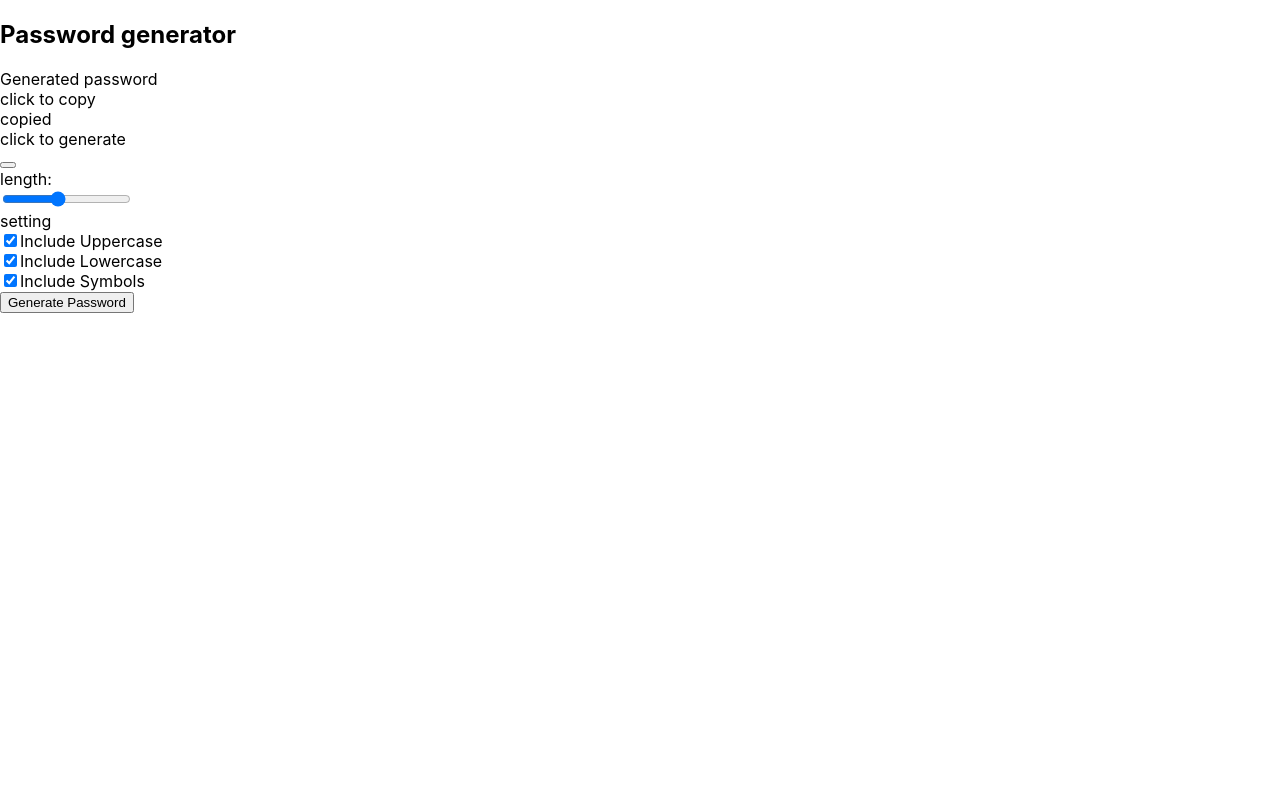
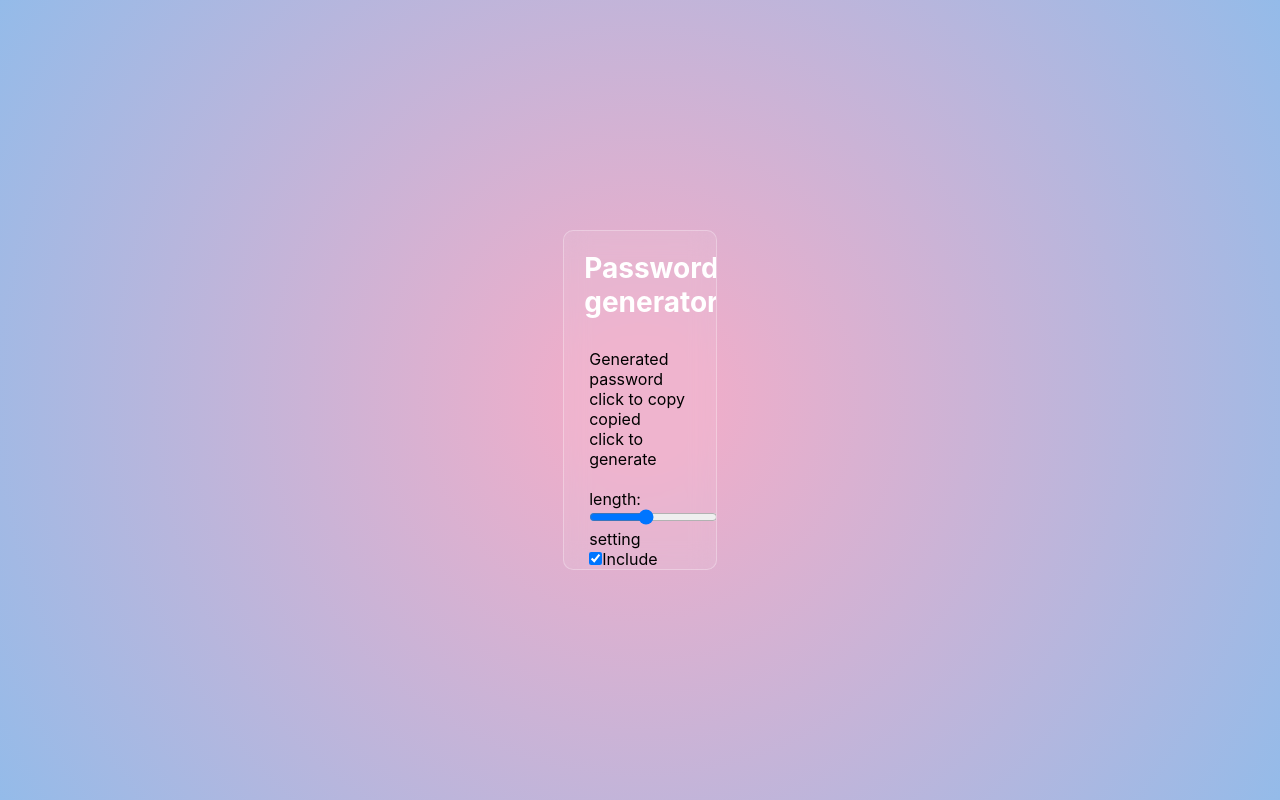
Before and after one commit to NikitOS-ssd/Pass-generator-app, a React (Create React App) app: page / in a window 1280 px wide. Built offline with nearby package versions, Linux system fonts and the light colour scheme.

Commit message:
Implements first css style

```diff
--- a/src/App.css
+++ b/src/App.css
@@ -1,38 +1,37 @@
-.App {
-  text-align: center;
+* {
+  margin: 0;
+  padding: 0;
+  box-sizing: border-box;
 }
-
-.App-logo {
-  height: 40vmin;
-  pointer-events: none;
+body {
+  width: 100vw;
+  height: 100vh;
+  display: flex;
+  justify-content: center;
+  align-items: center;
+  background: rgb(238,174,202);
+  background: radial-gradient(circle, rgba(238,174,202,1) 9%, rgba(148,187,233,1) 100%);
 }
-
-@media (prefers-reduced-motion: no-preference) {
-  .App-logo {
-    animation: App-logo-spin infinite 20s linear;
-  }
+button {
+  border: 0;
+  outline: 0;
 }
-
-.App-header {
-  background-color: #282c34;
-  min-height: 100vh;
-  display: flex;
-  flex-direction: column;
-  align-items: center;
-  justify-content: center;
-  font-size: calc(10px + 2vmin);
-  color: white;
+.container {
+  width: 12vw;
+  height: 12vh;
+  min-height: 340px;
+  max-height: 500px;
+  padding: 10px 25px;
+  overflow: auto;
+  border: 1px solid rgba(255, 255, 255, 0.3);
+  border-radius: 10px;
+  background-color: rgba(255, 255, 255, .08);
+  backdrop-filter: blur(12px);
+  /* box-shadow: 0 0 5px rgba(0, 0, 0, 0.45), 0 4px 8px rgba(0, 0, 0, 0.35), 0 8px 12px rgba(0, 0, 0, 0.15); */
 }
-
-.App-link {
-  color: #61dafb;
+.container h2.title {
+  font-size: 1.75rem;
+  margin: 10px -5px;
+  margin-bottom: 30px;
+  color: #fff;
 }
-
-@keyframes App-logo-spin {
-  from {
-    transform: rotate(0deg);
-  }
-  to {
-    transform: rotate(360deg);
-  }
-}
--- a/src/index.js
+++ b/src/index.js
@@ -13,7 +13,7 @@ ReactDOM.render(
 // If you want your app to work offline and load faster, you can change
 // unregister() to register() below. Note this comes with some pitfalls.
 // Learn more about service workers: https://cra.link/PWA
-serviceWorkerRegistration.unregister();
+serviceWorkerRegistration.register();
 
 // If you want to start measuring performance in your app, pass a function
 // to log results (for example: reportWebVitals(console.log))
```
Also changed, not shown: 1 other file (tests, documents, lock files or other folders).
